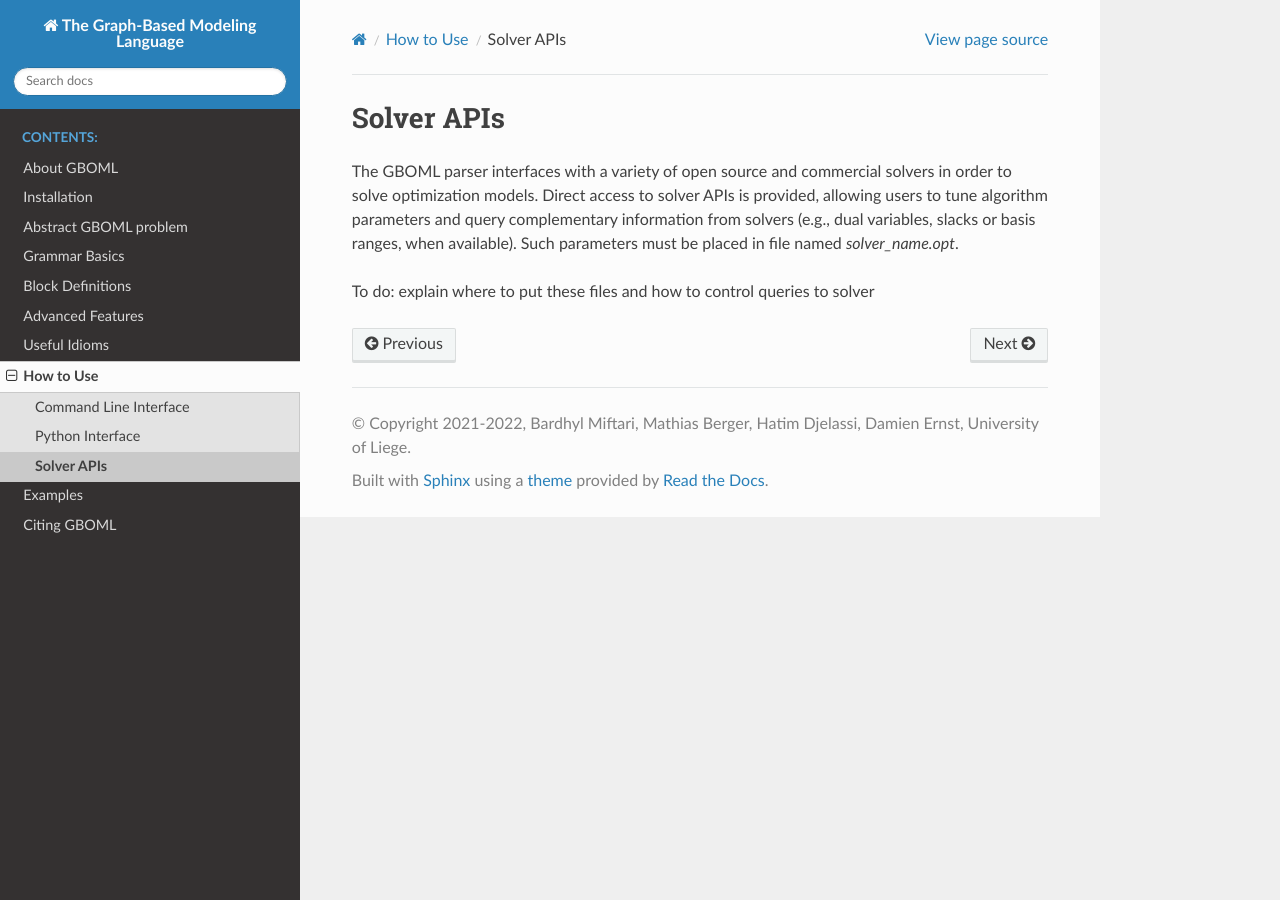
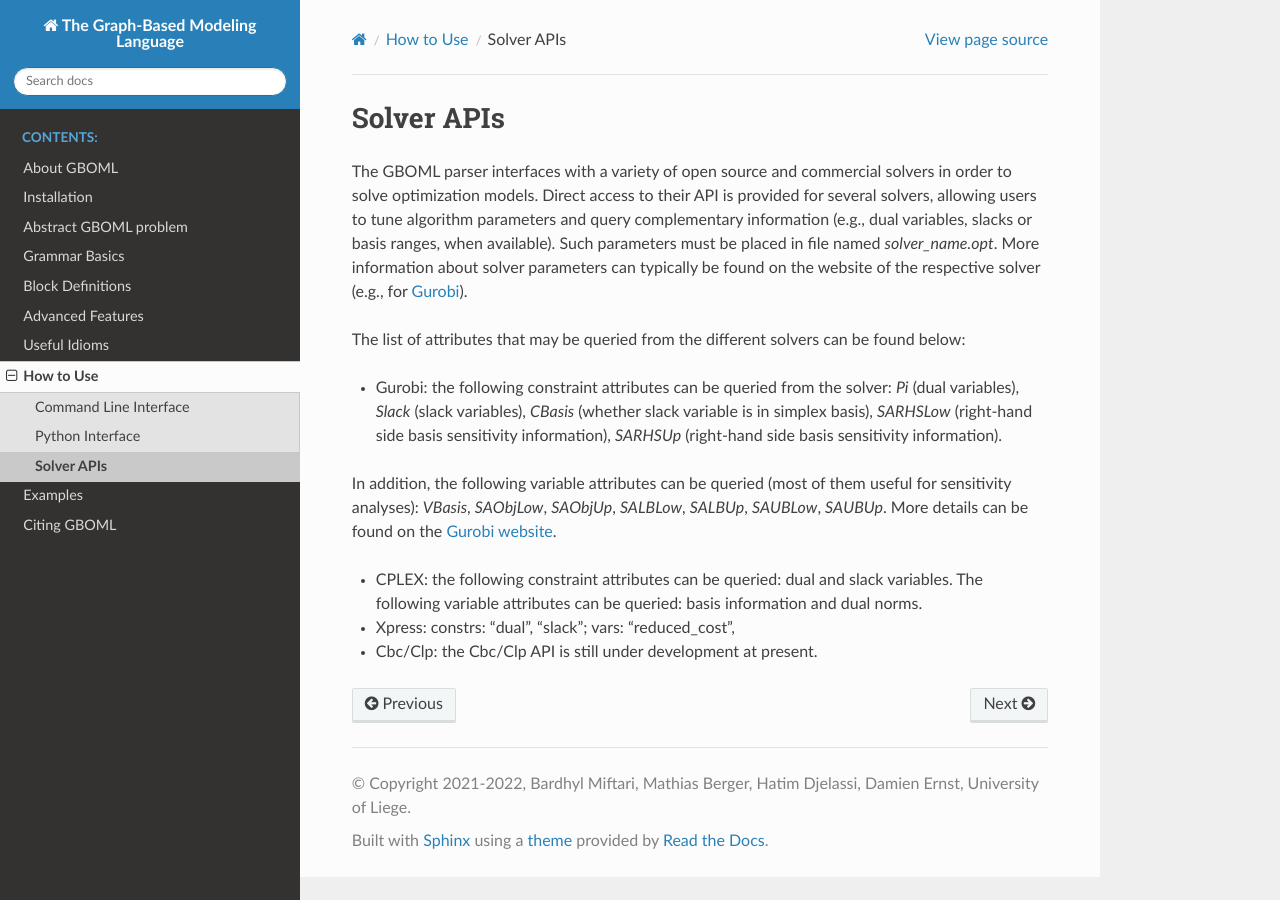
Before and after one commit to MathiasPBerger/gboml-docs-test, a Sphinx documentation site: the page built from docs/source/solver_apis.rst, in a window 1280 px wide. Built offline with Sphinx 7.4.7 and the Read the Docs theme 2.0.0, drawn with Linux system fonts in a browser that asks for light colours.

Commit message:
Updated solver APIs with current attributes.

```diff
--- a/docs/source/solver_apis.rst
+++ b/docs/source/solver_apis.rst
@@ -2,7 +2,17 @@ Solver APIs
 -----------
 
 The GBOML parser interfaces with a variety of open source and commercial solvers in order to solve optimization models.
-Direct access to solver APIs is provided, allowing users to tune algorithm parameters and query complementary information from solvers
+Direct access to their API is provided for several solvers, allowing users to tune algorithm parameters and query complementary information
 (e.g., dual variables, slacks or basis ranges, when available). Such parameters must be placed in file named *solver_name.opt*.
+More information about solver parameters can typically be found on the website of the respective solver (e.g., for `Gurobi <https://www.gurobi.com/documentation/9.1/refman/parameters.html>`_).
 
-To do: explain where to put these files and how to control queries to solver
+The list of attributes that may be queried from the different solvers can be found below:
+
+* Gurobi: the following constraint attributes can be queried from the solver: *Pi* (dual variables), *Slack* (slack variables), *CBasis* (whether slack variable is in simplex basis), *SARHSLow* (right-hand side basis sensitivity information), *SARHSUp* (right-hand side basis sensitivity information).
+In addition, the following variable attributes can be queried (most of them useful for sensitivity  analyses): *VBasis*, *SAObjLow*, *SAObjUp*, *SALBLow*, *SALBUp*, *SAUBLow*, *SAUBUp*. More details can be found on the `Gurobi website <https://www.gurobi.com/documentation/9.1/refman/attributes.html>`_.
+
+* CPLEX: the following constraint attributes can be queried: dual and slack variables. The following variable attributes can be queried: basis information and dual norms.
+
+* Xpress: constrs: "dual", "slack"; vars: "reduced_cost",
+
+* Cbc/Clp: the Cbc/Clp API is still under development at present.
```
